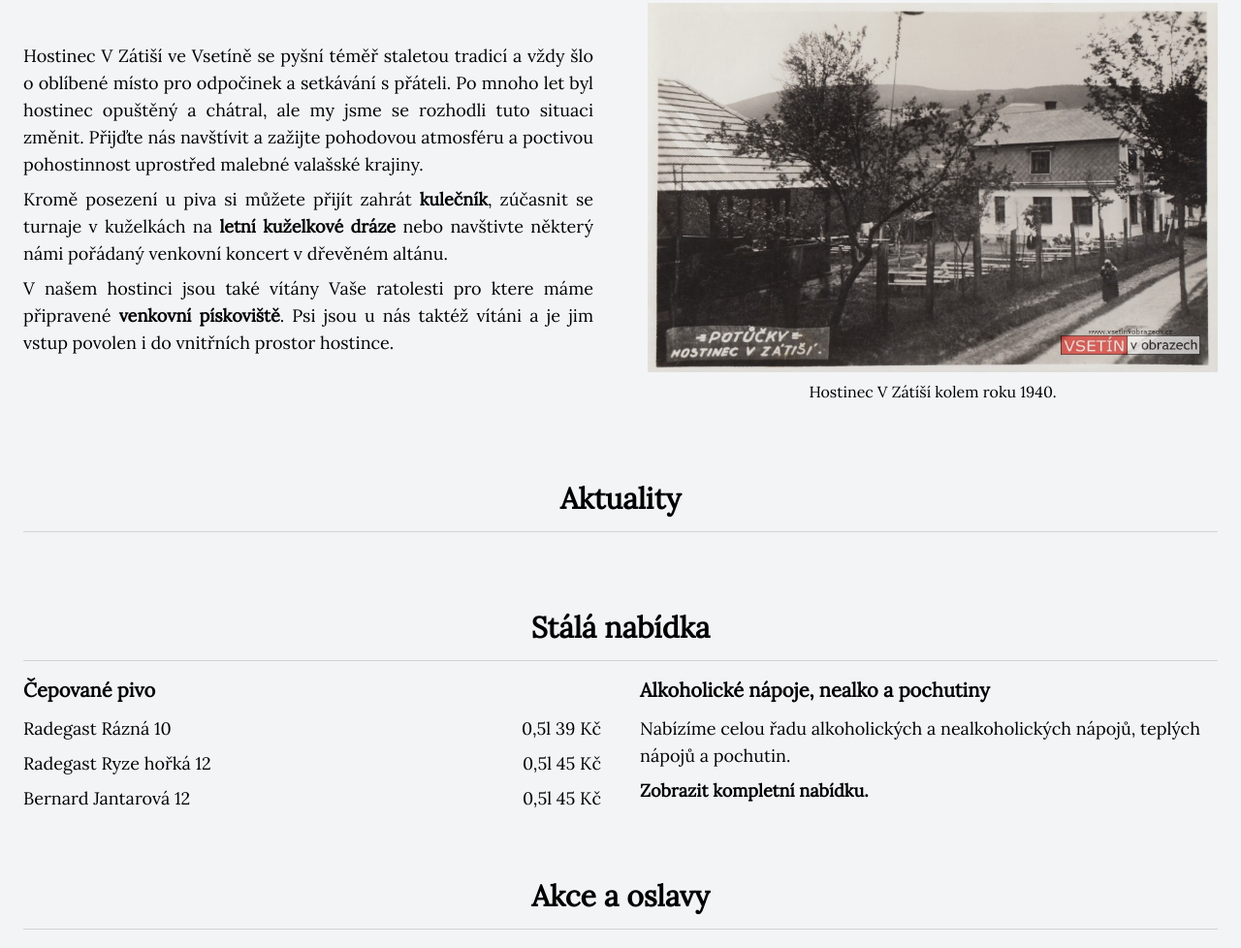
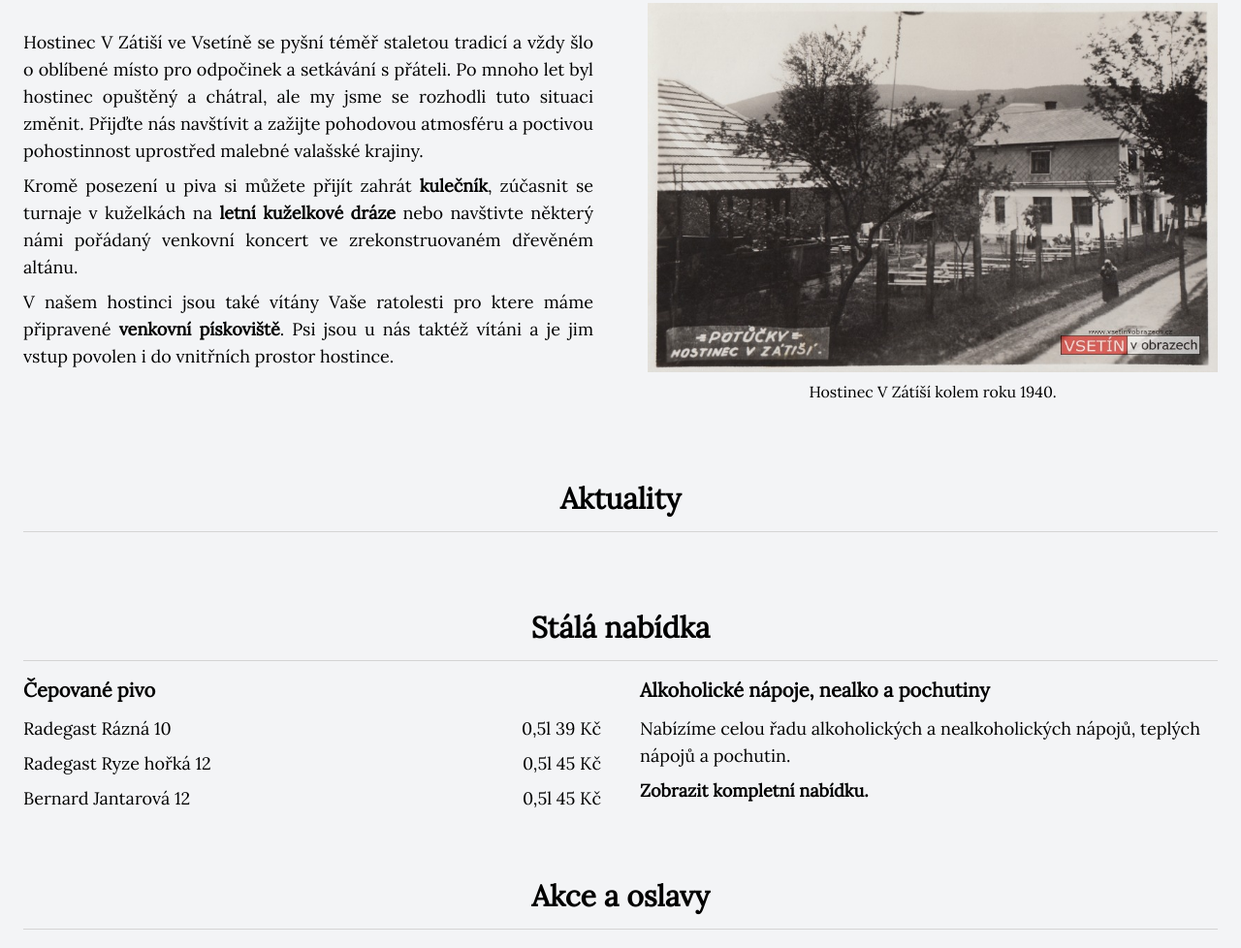
Before and after one commit to stepanmk/potucky, a plain HTML site: page index.html in a window 1280 px wide. Shown: the part 890-1868 px from the top of the page at 97% size. Drawn offline with nearby package versions, Linux system fonts and the light colour scheme.

Commit message:
almost done

```diff
--- a/index.html
+++ b/index.html
@@ -157,7 +157,7 @@
             </p>
 
             <p class="text-lg mb-2 text-justify">Kromě posezení u piva si můžete přijít zahrát <span class="font-semibold">kulečník</span>, zúčasnit se turnaje v kuželkách na <span class="font-semibold">letní kuželkové dráze</span>
-              nebo navštivte některý námi pořádaný venkovní koncert v dřevěném altánu.
+              nebo navštivte některý námi pořádaný venkovní koncert ve zrekonstruovaném dřevěném altánu.
             </p>
 
 
```
